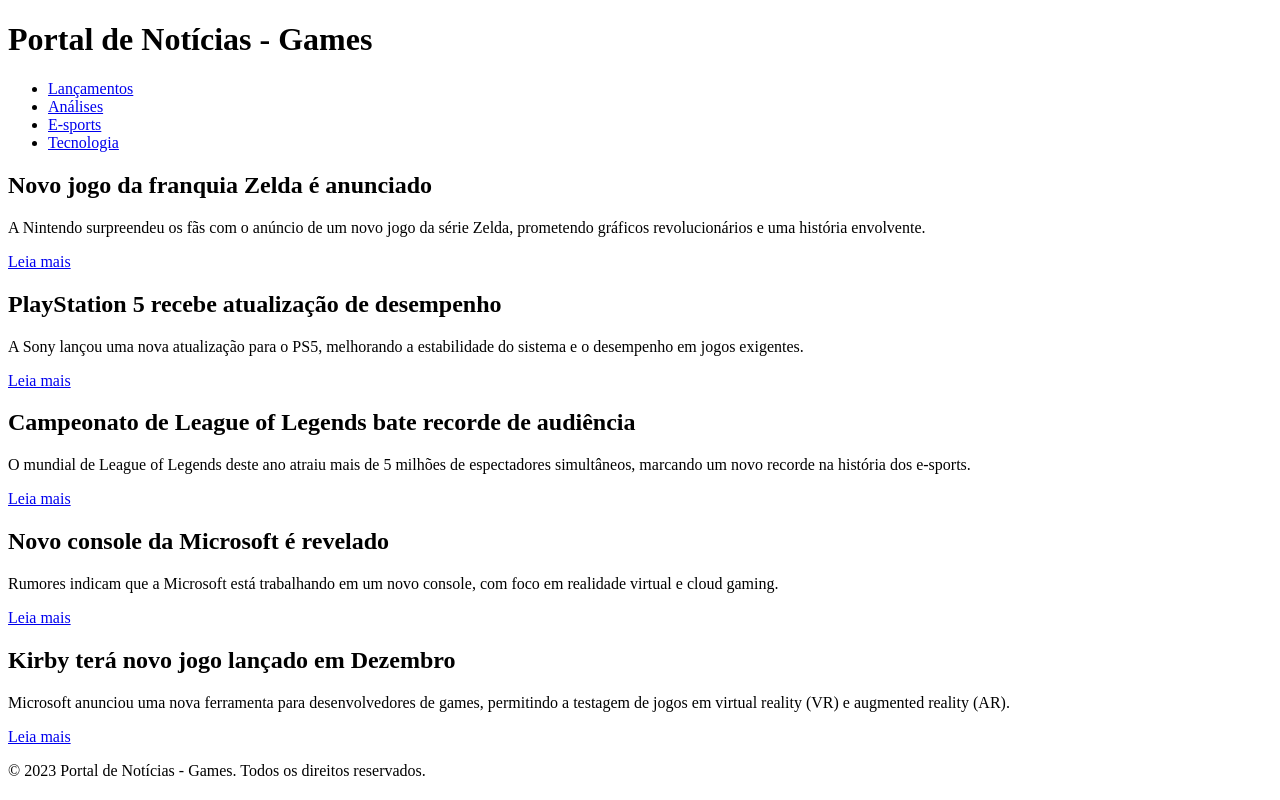
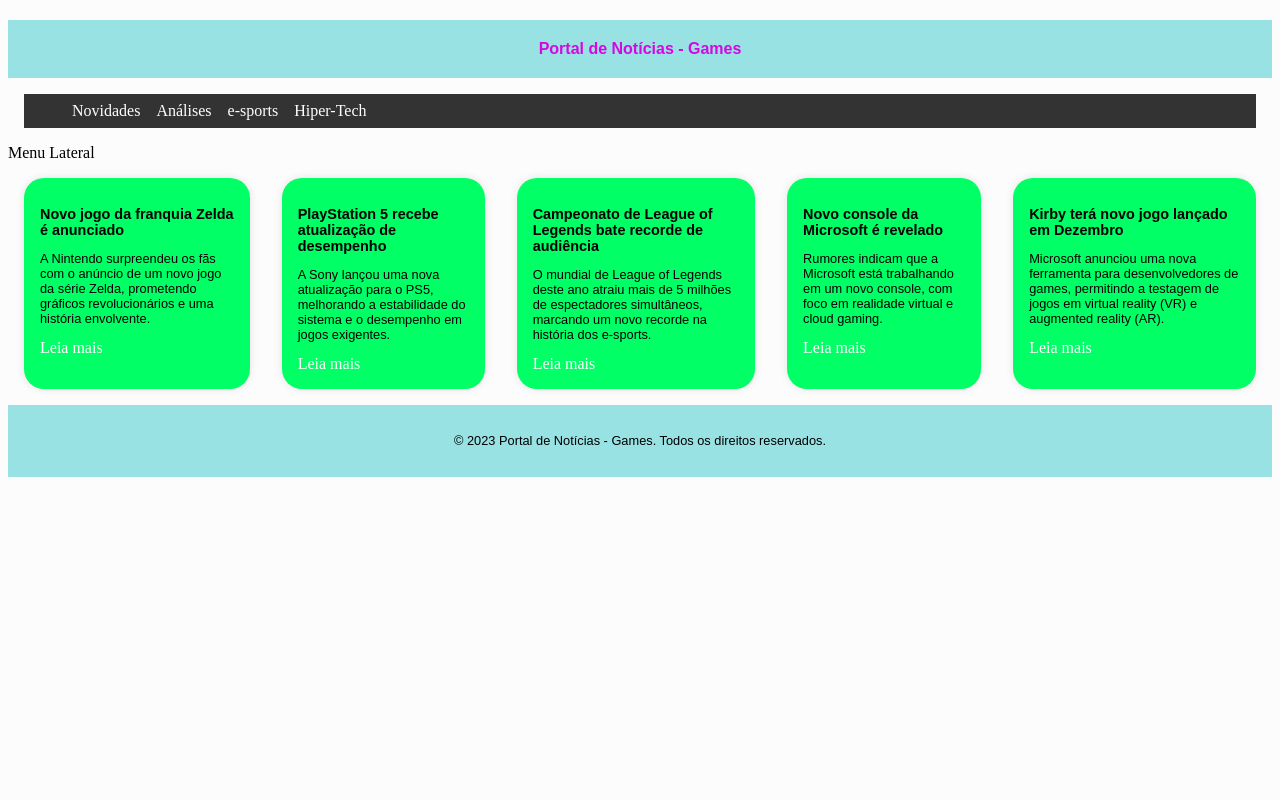
Before and after one commit to gabaugusto/portal-de-noticias, a plain HTML site: page exemplo.html in a window 1280 px wide. Drawn offline with Linux system fonts and the light colour scheme.

Commit message:
Atualização para alunos fofos, queridos, maravilhosos

```diff
--- a/exemplo.html
+++ b/exemplo.html
@@ -1,25 +1,123 @@
-<!DOCTYPE html>
-<html lang="pt-BR">
+<!DOCTYPE html> <!-- versão do html -->
+<html lang="pt-BR"> <!-- a tag html é a html que inicia o nosso código. -->
     <head>
         <meta charset="UTF-8">
         <meta name="viewport" content="width=device-width, initial-scale=1.0">
         <meta name="description" content="Portal de notícias sobre o mundo dos games, com as últimas novidades, lançamentos e análises.">
         <title>Portal de Notícias - Games</title>
 
+        <style>
+        /*
+           seletor {
+            propriedade1: valor;
+            propriedade2: valor;
+           }
+        */
+
+        body {
+            background: #fcfcfc;
+        }
+
+        h1 {
+            color: #D507E3;
+            font-size: 1rem;
+            font-family: Arial, Helvetica, sans-serif;
+            text-align: center;
+            background: #98E2E4;
+
+            margin-top: 20px;
+            margin-right: 20px;
+            margin-bottom: 20px;
+            margin-left: 20px;
+
+            margin: 20px 20px 20px 20px; /* 20px em cima, 20px na direita, 20px embaixo e 20px na esquerda */
+            margin: 20px 50px 30px; /* 20px em cima, 50px na esquerda e 30px na direita */
+            margin: 20px 40px; /* 20px em cima e embaixo, 40px na esquerda e na direita */
+            margin: 20px; /* 20px em todas as direções */
+            margin: 20px 0 0;
+
+            padding-top: 20px;
+            padding-right: 20px;
+            padding-bottom: 20px;
+            padding-left: 20px;
+
+            padding: 20px 20px 20px 20px; /* 20px em cima, 20px na direita, 20px embaixo e 20px na esquerda */
+            padding: 20px 50px 30px; /* 20px em cima, 50px na esquerda e 30px na direita */
+            padding: 20px 40px; /* 20px em cima e embaixo, 40px na esquerda e na direita */
+            padding: 20px; /* 20px em todas as direções */
+        }
+
+        article {
+            background: red;
+        }
+
+        h2 {
+            font-size: 0.9em;
+            font-family: Arial, Helvetica, sans-serif;
+        }
+
+        p {
+            font-size: 0.8em;
+            font-family: Arial, Helvetica, sans-serif;
+        }
+
+        main {
+            display: flex; /* Todos os elementos dentro da tag main serão organizados de forma flexível. */
+        }
+
+        article{
+            background: #01ff66;
+            margin: 1em;
+            padding: 1em;
+            border-radius: 20px;
+            box-shadow: 0 0 0.5em rgba(0, 0, 0, 0.1);
+        }
+
+        ul {
+            display: flex; /* Todos os elementos dentro da tag ul são organizados de forma flexivel*/
+            /* list-style: upper-roman;  Estiliza a lista com números romanos */
+            margin: 1em;
+            list-style: none;
+            background: #333;
+        }
+
+        li {
+            margin: 0.5em;
+        }
+
+        a {
+            color: #fff;
+            text-decoration: none;
+        }
+
+        footer {
+            background: #98E2E4;
+            text-align: center;
+            padding: 1em;
+        }
+
+        </style>
+
     </head>
     <body>
         <header>
+            <!-- Heading 1 -->
             <h1>Portal de Notícias - Games</h1>
 
             <nav aria-label="Navegação principal">
                 <ul>
-                <li><a href="#">Lançamentos</a></li>
+                    <!-- list item -->
+                    <li><a href="novidades.html" target="_blank">Novidades</a></li>
                     <li><a href="#">Análises</a></li>
-                <li><a href="#">E-sports</a></li>
-                <li><a href="#">Tecnologia</a></li>
+                    <li><a href="#">e-sports</a></li>
+                    <li><a href="#">Hiper-Tech</a></li>
                 </ul>
             </nav>
         </header>
+
+        <aside>
+            Menu Lateral
+        </aside>
 
         <main>
             <article>
```
Also changed, not shown: novidades.html (added, +36 -0 lines). Lines whose indentation alone changed are shown as unchanged.
